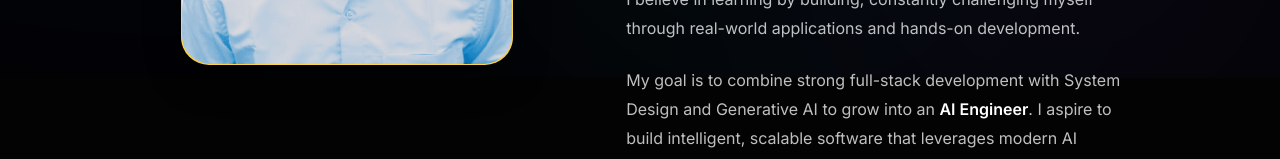
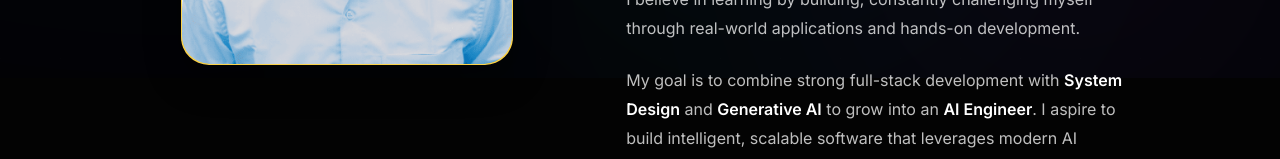
Before and after one commit to dibyo20/Portfolio, a React (Vite) app: page /about in a window 1280 px wide. Shown: the part 722-881 px from the top of the page. Built offline with nearby package versions, Linux system fonts and the light colour scheme; a web font is replaced by a local one.

Commit message:
feat: add AboutPage component with interactive glassmorphic cards and skill overview

```diff
--- a/src/pages/AboutPage.jsx
+++ b/src/pages/AboutPage.jsx
@@ -117,7 +117,7 @@ const AboutPage = () => {
           </p>
 
           <p>
-            My goal is to combine strong full-stack development with System Design and Generative AI to grow into an <strong className="highlight">AI Engineer</strong>. I aspire to build intelligent, scalable software that leverages modern AI technologies to solve meaningful real-world problems and create impactful digital experiences.
+            My goal is to combine strong full-stack development with <strong className="highlight">System Design</strong> and <strong className="highlight">Generative AI</strong> to grow into an <strong className="highlight">AI Engineer</strong>. I aspire to build intelligent, scalable software that leverages modern AI technologies to solve meaningful real-world problems and create impactful digital experiences.
           </p>
         </div>
       </div>
```
